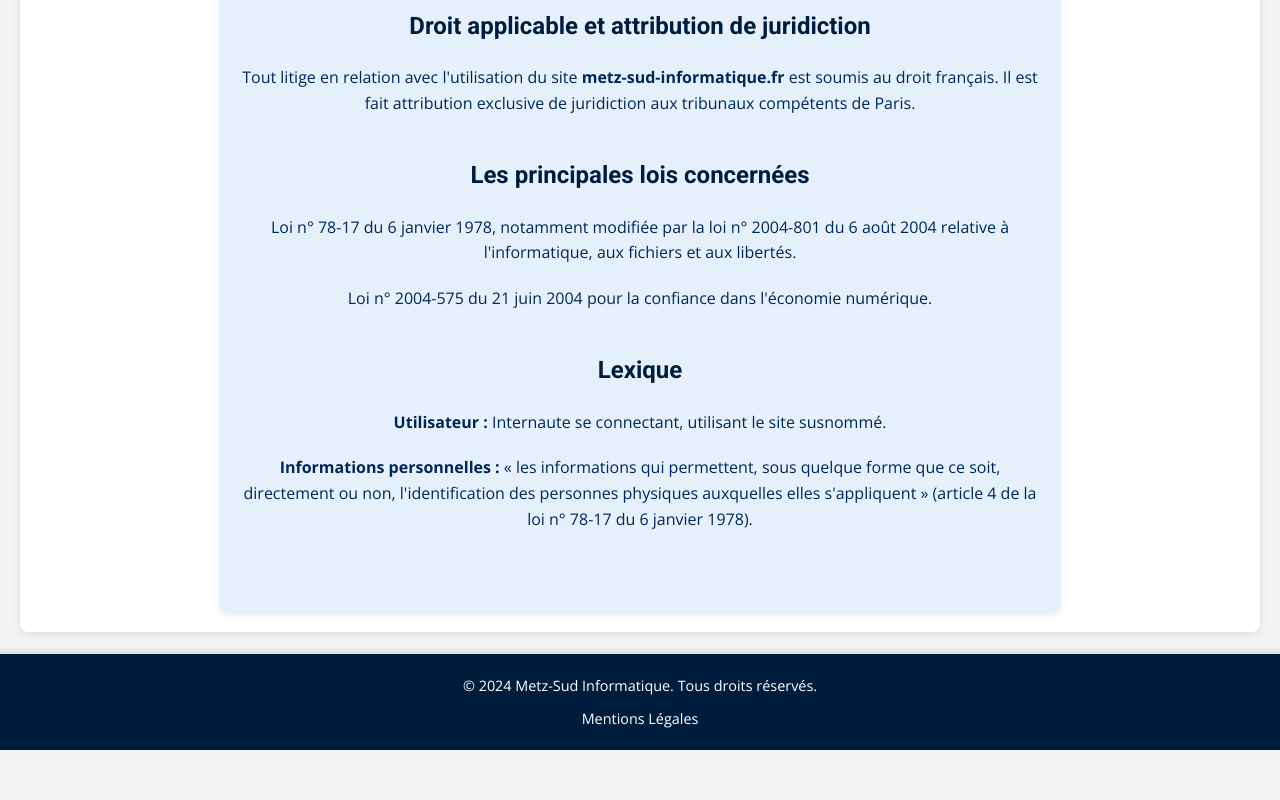
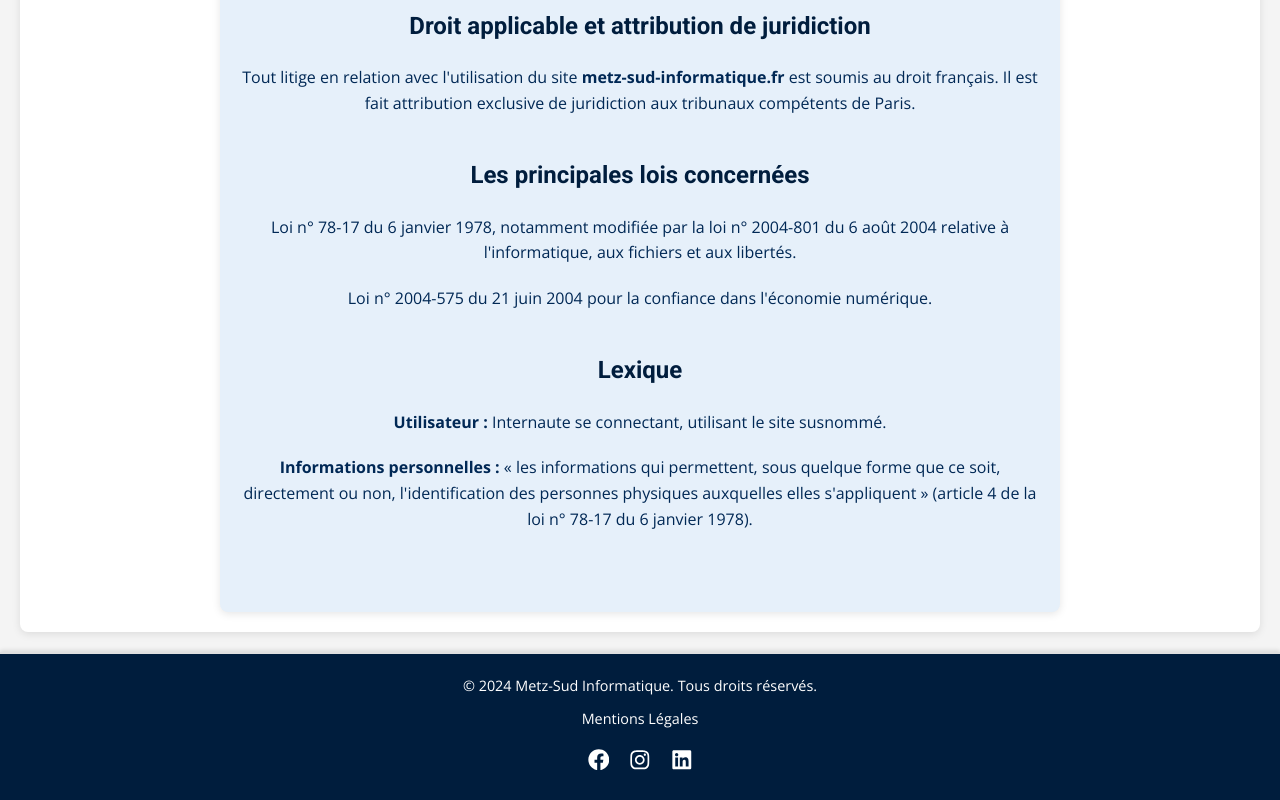
Before and after one commit to Nox57/website, a React (Create React App) app: page /mentions-legales in a window 1280 px wide. Shown: the part 2734-3534 px from the top of the page. Before the commit the page ends 3484 px from the top, so only its background shows below. Built offline with nearby package versions, Linux system fonts and the light colour scheme.

Commit message:
react-icons added, social medias added in footer

```diff
--- a/package.json
+++ b/package.json
@@ -8,6 +8,7 @@
     "@testing-library/user-event": "^13.2.1",
     "react": "^18.2.0",
     "react-dom": "^18.2.0",
+    "react-icons": "^5.2.1",
     "react-router": "^6.22.2",
     "react-router-dom": "^6.22.2",
     "react-scripts": "5.0.1",
--- a/src/components/Footer/Footer.css
+++ b/src/components/Footer/Footer.css
@@ -10,6 +10,12 @@
     position: relative;
     bottom: 0;
     box-shadow: 0 -2px 4px rgba(0, 0, 0, 0.1); /* Subtle shadow for a slight lift effect */
+}
+
+.footer-content {
+    display: flex;
+    flex-direction: column;
+    align-items: center;
 }
 
 .footer p {
@@ -26,3 +32,29 @@
 .footer-link:hover {
     text-decoration: underline; /* Underline on hover */
 }
+
+.social-icons {
+    display: flex;
+    justify-content: center;
+    align-items: center;
+    margin-top: 15px; /* Space above the icons */
+}
+
+.social-icons a {
+    color: #fff; /* White color for the icons */
+    font-size: 1.5em; /* Adjust the size as needed */
+    margin: 0 10px; /* Space between the icons */
+    transition: color 0.3s ease;
+}
+
+.social-icons a:hover {
+    color: #cce7ff; /* Light blue color on hover */
+}
+
+/* Responsive styles */
+@media (max-width: 576px) {
+    .social-icons a {
+        font-size: 1.2em; /* Smaller size for small screens */
+        margin: 0 5px; /* Reduce space between icons */
+    }
+}
--- a/src/components/Footer/Footer.jsx
+++ b/src/components/Footer/Footer.jsx
@@ -1,14 +1,30 @@
 import React from 'react'
 import { Link } from 'react-router-dom'
+import { FaFacebook, FaInstagram, FaLinkedin } from 'react-icons/fa'
 import './Footer.css'
 
 const Footer = () => {
     return (
         <footer className="footer">
-            <p>&copy; {new Date().getFullYear()} Metz-Sud Informatique. Tous droits réservés.</p>
-            <Link to="/mentions-legales" className="footer-link">
-                Mentions Légales
-            </Link>
+            <div className="footer-content">
+                <p>
+                    &copy; {new Date().getFullYear()} Metz-Sud Informatique. Tous droits réservés.
+                </p>
+                <Link to="/mentions-legales" className="footer-link">
+                    Mentions Légales
+                </Link>
+                <div className="social-icons">
+                    <a href="https://www.facebook.com" target="_blank" rel="noopener noreferrer">
+                        <FaFacebook />
+                    </a>
+                    <a href="https://www.instagram.com" target="_blank" rel="noopener noreferrer">
+                        <FaInstagram />
+                    </a>
+                    <a href="https://www.linkedin.com" target="_blank" rel="noopener noreferrer">
+                        <FaLinkedin />
+                    </a>
+                </div>
+            </div>
         </footer>
     )
 }
```
Also changed, not shown: 1 other file (tests, documents, lock files or other folders).
